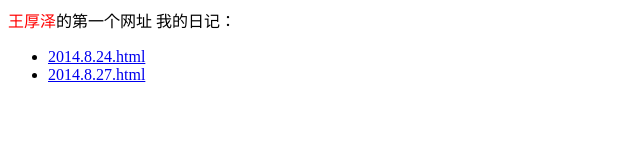
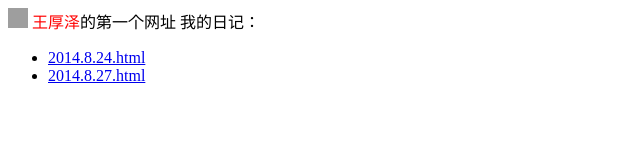
Before and after one commit to wanghouze2003/wanghouze2003.github.com, a plain HTML site: page index.html in a window 1280 px wide. Shown: the whole page, without its empty margins (0-640 px from the left). Drawn offline with Linux system fonts and the light colour scheme; grey boxes are pictures that could not be loaded.

Commit message:
Update index.html

```diff
--- a/index.html
+++ b/index.html
@@ -1,4 +1,5 @@
 <body>
+  <img alt="wanghouze2003" class="avatar" data-user="8537185" height="20" src="https://avatars3.githubusercontent.com/u/8537185?v=2&amp;s=40" width="20">
   <span style="color: red;">王厚泽</span>的第一个网址
   我的日记：
   <ul>
```
